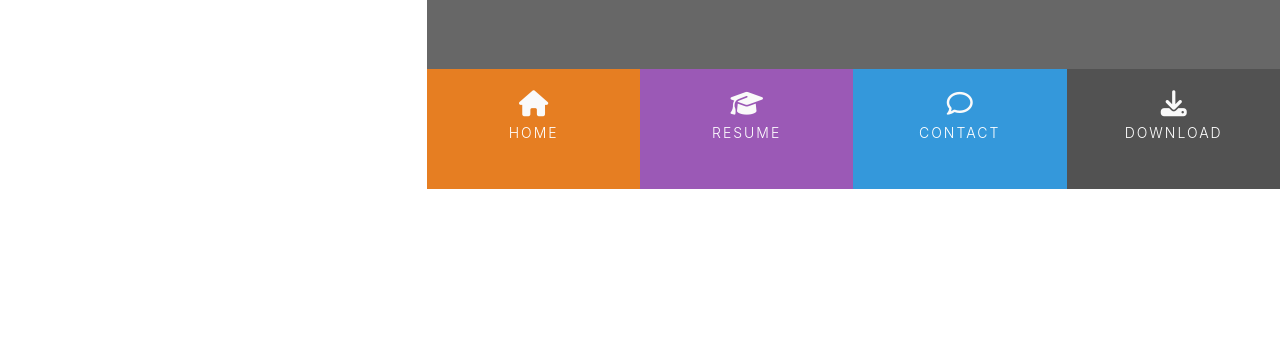
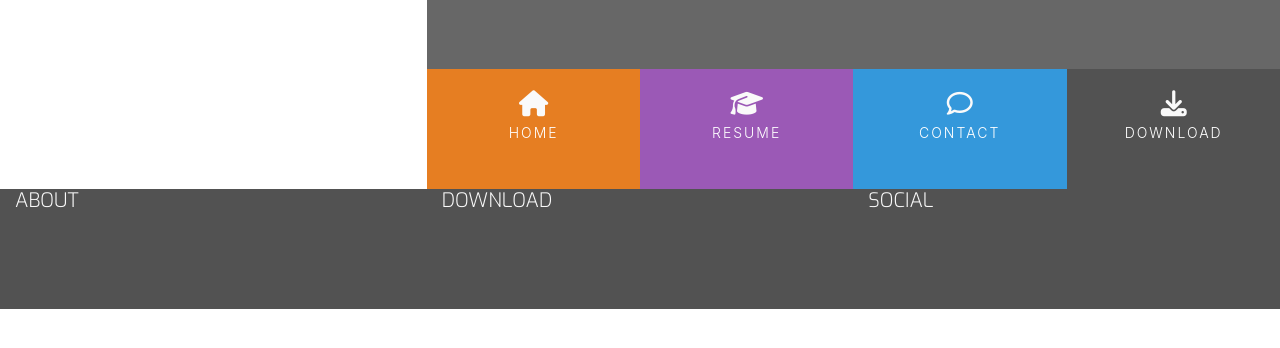
Before and after one commit to Patrick-Svensson/ucd-resume, a plain HTML site: page index.html in a window 1280 px wide. Shown: the part 204-552 px from the top of the page. Drawn offline with nearby package versions, Linux system fonts and the light colour scheme.

Commit message:
add footer background and text

```diff
--- a/assets/css/style.css
+++ b/assets/css/style.css
@@ -22,6 +22,25 @@
 .ui-menu-color-download {
     background-color: #525252;
 
+}
+
+/*--------------------------------------Special paddings/margins/text */
+
+h1,
+h2,
+h3,
+h4 {
+    margin: 0;
+}
+
+.uppercase {
+    text-transform: uppercase;
+}
+
+.general-sub {
+    font-family: Exo , sans-serif;
+    font-weight: 300;
+    color: #fafafa;
 }
 
 /*--------------------------------------Heading */
@@ -118,3 +137,12 @@ header {
     background: rgba(0, 0, 0, 0.2);
     height: 120px;
 }
+
+/*--------------------------------------Footer*/
+
+footer {
+    background-color: #525252;
+    color: #fafafa;
+    min-height: 120px;
+    margin: 0;
+}
--- a/index.html
+++ b/index.html
@@ -45,8 +45,18 @@
     <section>
 
     </section>
-    <footer>
-
+    <footer class="container-fluid">
+        <div class="row">
+            <div class="col-sm-4">
+                <h5 class="uppercase general-sub">About</h5>
+            </div>
+            <div class="col-sm-4">
+                <h5 class="uppercase general-sub">Download</h5>
+            </div>
+            <div class="col-sm-4">
+                <h5 class="uppercase general-sub">Social</h5>
+            </div>
+        </div>
     </footer>
 </body>
 </html>
```
